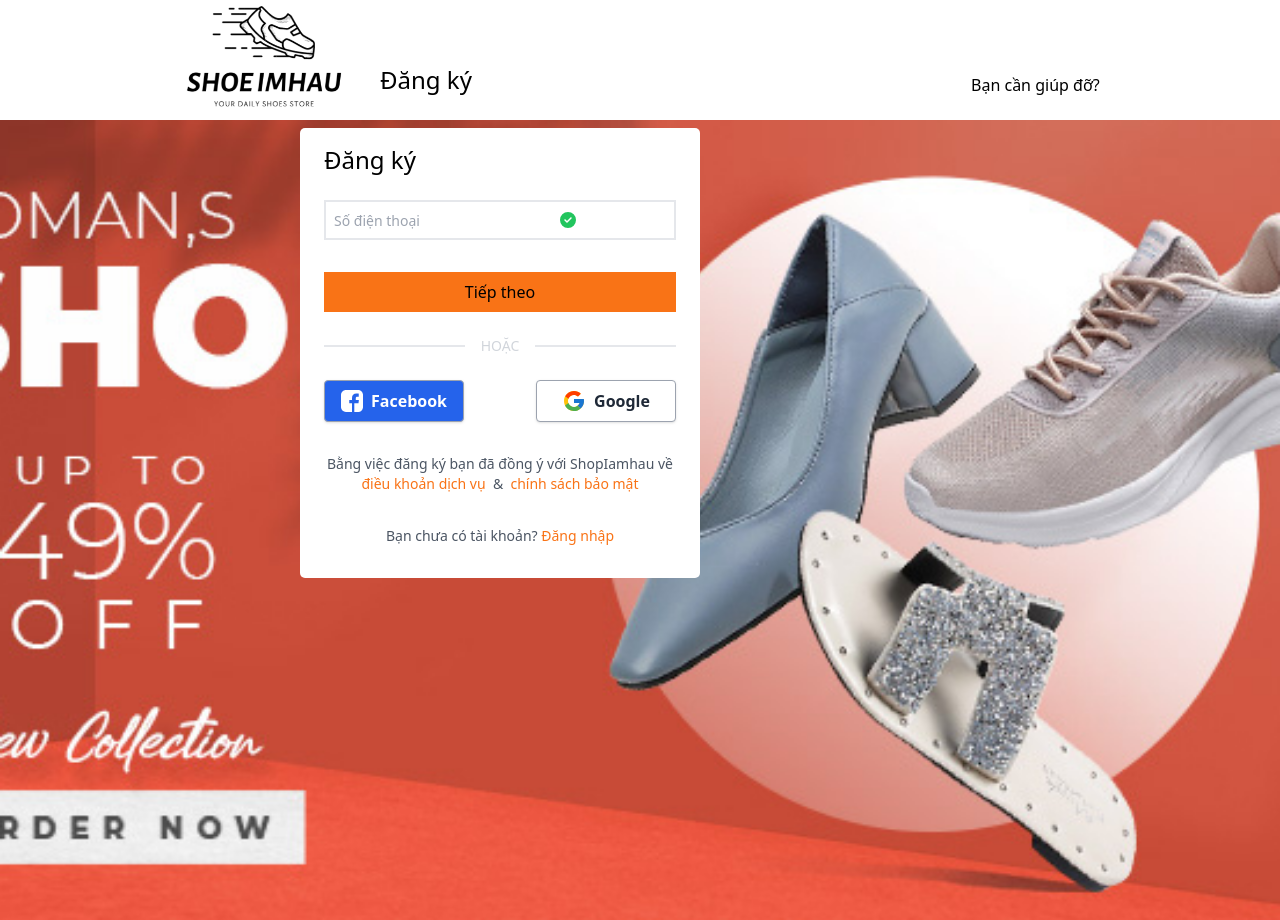
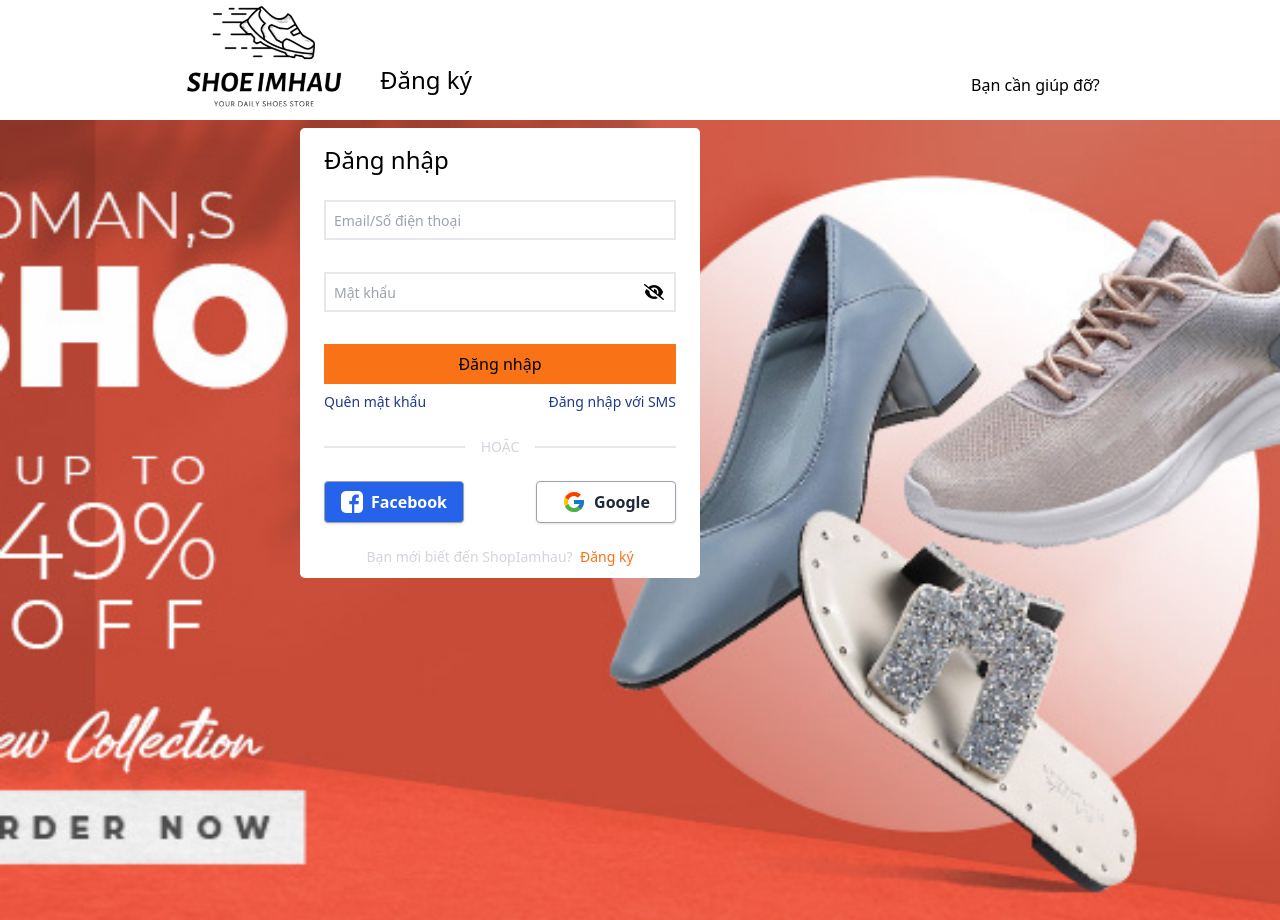
Before and after one commit to iamhaupv/shoe-shop-web, a React (Create React App) app: page /signup in a window 1280 px wide. Built offline with nearby package versions, Linux system fonts and the light colour scheme; no server answers.

Commit message:
form login success

```diff
--- a/src/components/ContainerForm.js
+++ b/src/components/ContainerForm.js
@@ -8,8 +8,8 @@ export default function ContainerForm() {
       className="bg-orange-500 h-screen w-full flex mx-auto px-[300px] bg-center bg-cover"
       style={{ backgroundImage: `url(${banner_ver1})` }}
     >
-        <FormRegister title={"Đăng ký"} value_button={"Tiếp theo"}/>
-        {/* <FormLogin/> */}
+        {/* <FormRegister title={"Đăng ký"} value_button={"Tiếp theo"}/> */}
+        <FormLogin/>
     </div>
   );
 }
--- a/src/components/FormLogin.js
+++ b/src/components/FormLogin.js
@@ -1,6 +1,57 @@
-import React from "react";
-
+import React, { useState } from "react";
+import { FontAwesomeIcon } from "@fortawesome/react-fontawesome";
+import {
+  faCircleCheck,
+  faEyeSlash,
+  faEye,
+} from "@fortawesome/free-solid-svg-icons";
 export default function FormLogin() {
+  const [phone, setPhone] = useState(""); // phone
+  const [password, setPassword] = useState(""); // password
+  // error
+  const [phoneError, setPhoneError] = useState(false); // phone error
+  const [passwordError, setPasswordError] = useState(false); // password error
+  // icon
+  const [iconPhone, setIconPhone] = useState(false); // icon phone
+  const [iconPassword, setIconPassword] = useState(false); // icon password
+  // eyes
+  const [eye, setEye] = useState(false);
+  // regex phone
+  const regexPhone = (value) => {
+    const regex = /^(0[3|5|7|8|9]\d{8}|0\d{9})$/;
+    if (value === "" || !regex.test(value)) setPhoneError(true);
+    else setPhoneError(false);
+  };
+  // handle change phone
+  const handleChangePhone = (e) => {
+    regexPhone(e.target.value);
+    setPhone(e.target.value);
+  };
+  // handle blur phone
+  const handleBlurPhone = (e) => {
+    regexPhone(e.target.value);
+    setIconPhone(true);
+  };
+  // regex password
+  const regexPassword = (value) => {
+    const regex = /^[A-Za-z\d]{8,}$/;
+    if (value === "" || !regex.test(value)) setPasswordError(true);
+    else setPasswordError(false);
+  };
+  // handle change password
+  const handleChangePassword = (e) => {
+    regexPassword(e.target.value);
+    setPassword(e.target.value);
+  };
+  // handle blur password
+  const handleBlurPassword = (e) => {
+    regexPassword(e.target.value);
+    setIconPassword(true);
+  };
+  // handle show password
+  const handleShowPassword = () => {
+    setEye(!eye);
+  };
   return (
     <div className="h-[450px] w-[400px] bg-white rounded-[5px] shadow-gray-2xl mt-2 px-6">
       {/* div title */}
@@ -8,32 +59,75 @@ export default function FormLogin() {
         <span className="text-2xl">Đăng nhập</span>
       </div>
       {/* div phone  */}
-      <div className="mt-6">
-        <input className="text-sm border-2 border-solid border-gray w-full h-10 px-2" placeholder="Email/Số điện thoại" />
+      <div className="mt-6 relative flex items-center">
+        <input
+          value={phone}
+          onChange={handleChangePhone}
+          onBlur={handleBlurPhone}
+          className={`text-sm border-2 border-solid border-gray w-full h-10 px-2 ${
+            phoneError ? "border-red-500 bg-red-50" : ""
+          }`}
+          placeholder="Email/Số điện thoại"
+        />
+        {iconPhone &&
+          (phoneError ? (
+            <span className="text-red-500 absolute mt-16 text-sm">
+              Số điện thoại không hợp lệ.
+            </span>
+          ) : (
+            <span className="text-green-500 absolute right-4 justify-center">
+              <FontAwesomeIcon icon={faCircleCheck} />
+            </span>
+          ))}
       </div>
       {/* div password */}
-      <div className="mt-6">
-        <input className="text-sm border-2 border-solid border-gray w-full h-10 px-2" placeholder="Mật khẩu"/>
+      <div className="mt-8 relative flex items-center">
+        <input
+          type={eye ? "text" : "password"}
+          value={password}
+          onChange={handleChangePassword}
+          onBlur={handleBlurPassword}
+          className={`text-sm border-2 border-solid border-gray w-full h-10 px-2 ${
+            passwordError ? "border-red-500 bg-red-50" : ""
+          }`}
+          placeholder="Mật khẩu"
+        />
+        <button onClick={handleShowPassword} className="absolute right-3">
+          {eye ? (
+            <FontAwesomeIcon icon={faEye} />
+          ) : (
+            <FontAwesomeIcon icon={faEyeSlash} />
+          )}
+        </button>
+        {iconPassword && passwordError && (
+          <span className="absolute text-sm text-red-500 mt-16">
+            Vui lòng điền vào mục này.
+          </span>
+        )}
       </div>
       {/* div button login */}
-      <div className="mt-6">
+      <div className="mt-8">
         <button className="bg-orange-500 w-full h-10">Đăng nhập</button>
       </div>
       {/* div forget password & sms */}
       <div className="mt-[5px] flex justify-between items-center">
         {/* forget password */}
         <div>
-          <a href="fb.com" className="text-sm text-blue-900">Quên mật khẩu</a>
+          <a href="fb.com" className="text-sm text-blue-900">
+            Quên mật khẩu
+          </a>
         </div>
         {/* sms */}
         <div>
-          <a href="fb.com" className="text-sm text-blue-900">Đăng nhập với SMS</a>
+          <a href="fb.com" className="text-sm text-blue-900">
+            Đăng nhập với SMS
+          </a>
         </div>
       </div>
       {/* line */}
       <div className="flex items-center justify-center space-x-4 mt-6">
         <div className="h-0.5 w-[45%] bg-gray-200"></div>
-        <div className="text-gray-300">HOẶC</div>
+        <div className="text-gray-300 text-sm">HOẶC</div>
         <div className="h-0.5 w-[45%] bg-gray-200"></div>
       </div>
       {/* div button fb & gg */}
@@ -85,8 +179,11 @@ export default function FormLogin() {
       </div>
       {/* foreign register */}
       <div className="mt-6 flex justify-center">
-        <span className="text-gray-300 text-sm">Bạn mới biết đến ShopIamhau? &nbsp;
-            <a href="fb.com" className="text-orange-500">Đăng ký</a>
+        <span className="text-gray-300 text-sm">
+          Bạn mới biết đến ShopIamhau? &nbsp;
+          <a href="fb.com" className="text-orange-500">
+            Đăng ký
+          </a>
         </span>
       </div>
     </div>
```
